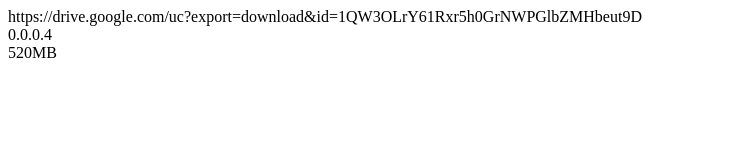
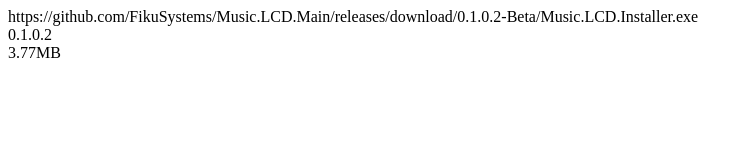
Before and after one commit to FikuSystems/Music.LCD.WebService, a plain HTML site: page Music.LCD.WebService.appVersion.html in a window 1280 px wide. Shown: the whole page, without its empty margins (0-753 px from the left). Drawn offline with Linux system fonts and the light colour scheme.

Commit message:
Update Music.LCD.WebService.appVersion.html

```diff
--- a/Music.LCD.WebService.appVersion.html
+++ b/Music.LCD.WebService.appVersion.html
@@ -6,8 +6,8 @@
     <title>Firmware Information</title>
 </head>
 <body>
-    <div id="link1">https://drive.google.com/uc?export=download&id=1QW3OLrY61Rxr5h0GrNWPGlbZMHbeut9D</div>
-    <div id="version">0.0.0.4</div>
-    <div id="fileSize">520MB</div>
+    <div id="link1">https://github.com/FikuSystems/Music.LCD.Main/releases/download/0.1.0.2-Beta/Music.LCD.Installer.exe</div>
+    <div id="version">0.1.0.2</div>
+    <div id="fileSize">3.77MB</div>
 </body>
 </html>
```
